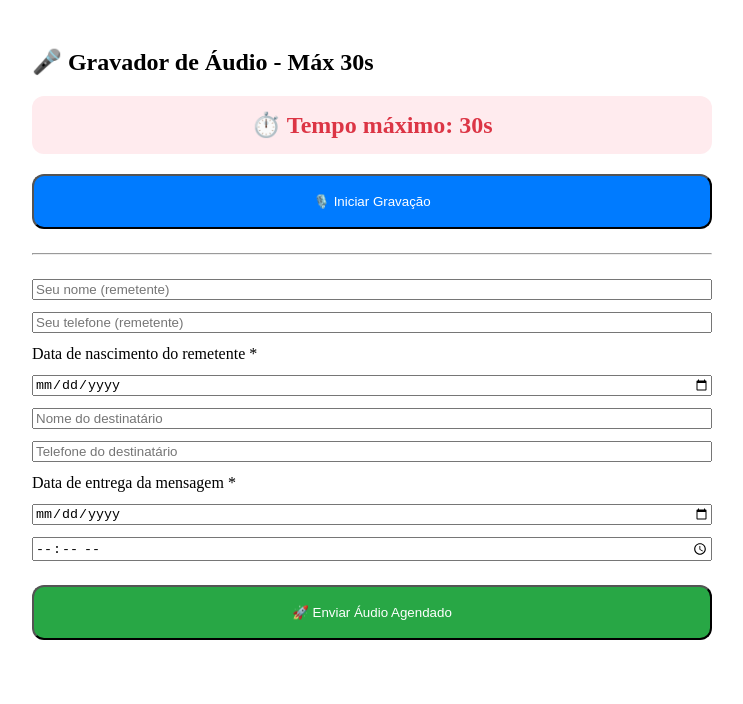
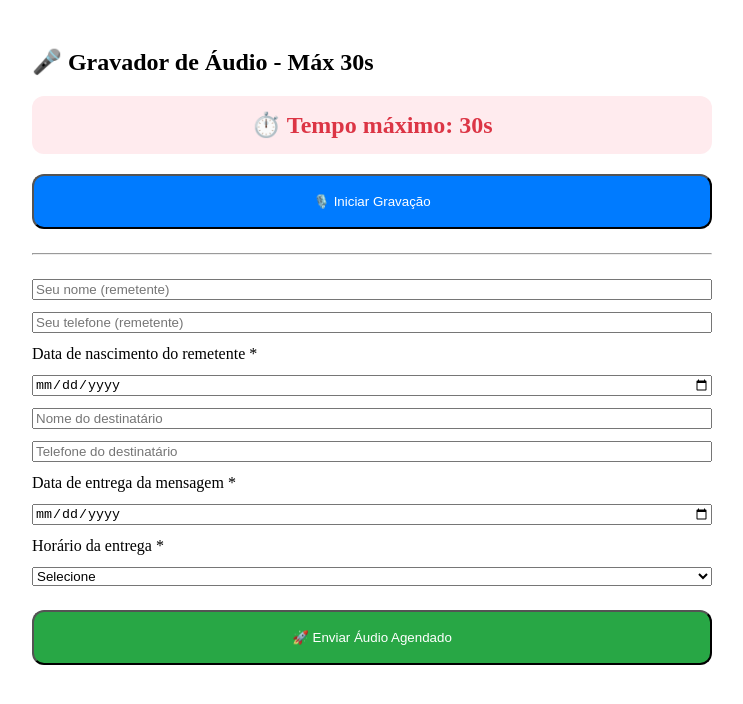
Before and after one commit to AdilsonStewart/CorujinhaLegal, a React (Create React App) app: page /audiorecord in a window 1280 px wide. Shown: the top 704 px of the page, without its empty margins (268-1011 px from the left). Built offline with nearby package versions, Linux system fonts and the light colour scheme.

Commit message:
Replace time input with fixed time selection

```diff
--- a/src/screens/AudioRecordPage.js
+++ b/src/screens/AudioRecordPage.js
@@ -226,11 +226,18 @@ const AudioRecordPage = () => {
           onChange={(e) => setDataEntrega(e.target.value)}
         />
 
-        <input
-          type="time"
-          value={horaEntrega}
-          onChange={(e) => setHoraEntrega(e.target.value)}
-        />
+        {/* HORÁRIOS FIXOS */}
+        <label>Horário da entrega *</label>
+        <select value={horaEntrega} onChange={(e) => setHoraEntrega(e.target.value)}>
+          <option value="">Selecione</option>
+          <option value="08:00">08:00</option>
+          <option value="10:00">10:00</option>
+          <option value="12:00">12:00</option>
+          <option value="14:00">14:00</option>
+          <option value="16:00">16:00</option>
+          <option value="18:00">18:00</option>
+        </select>
+
       </div>
 
       <button
```
